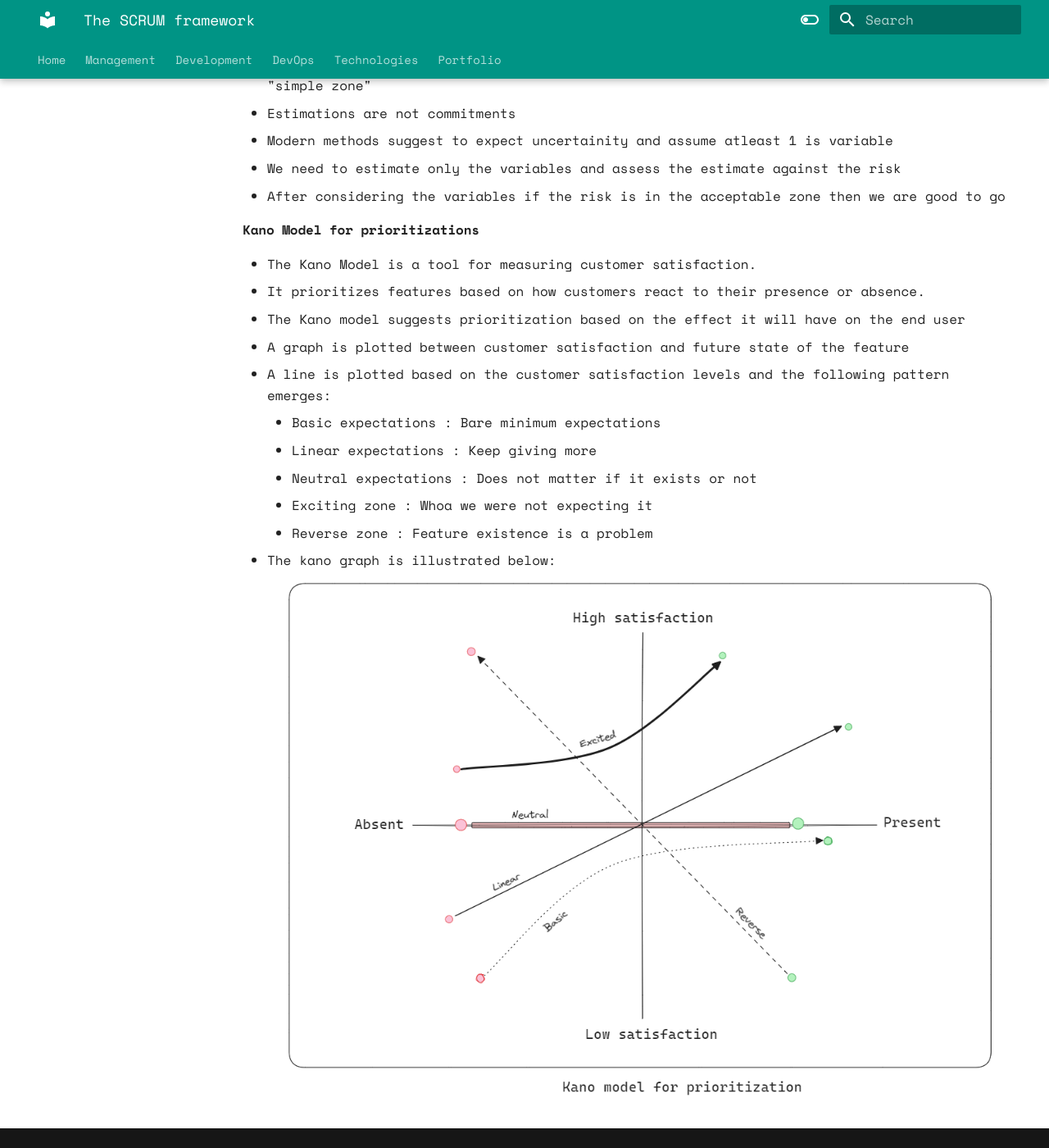
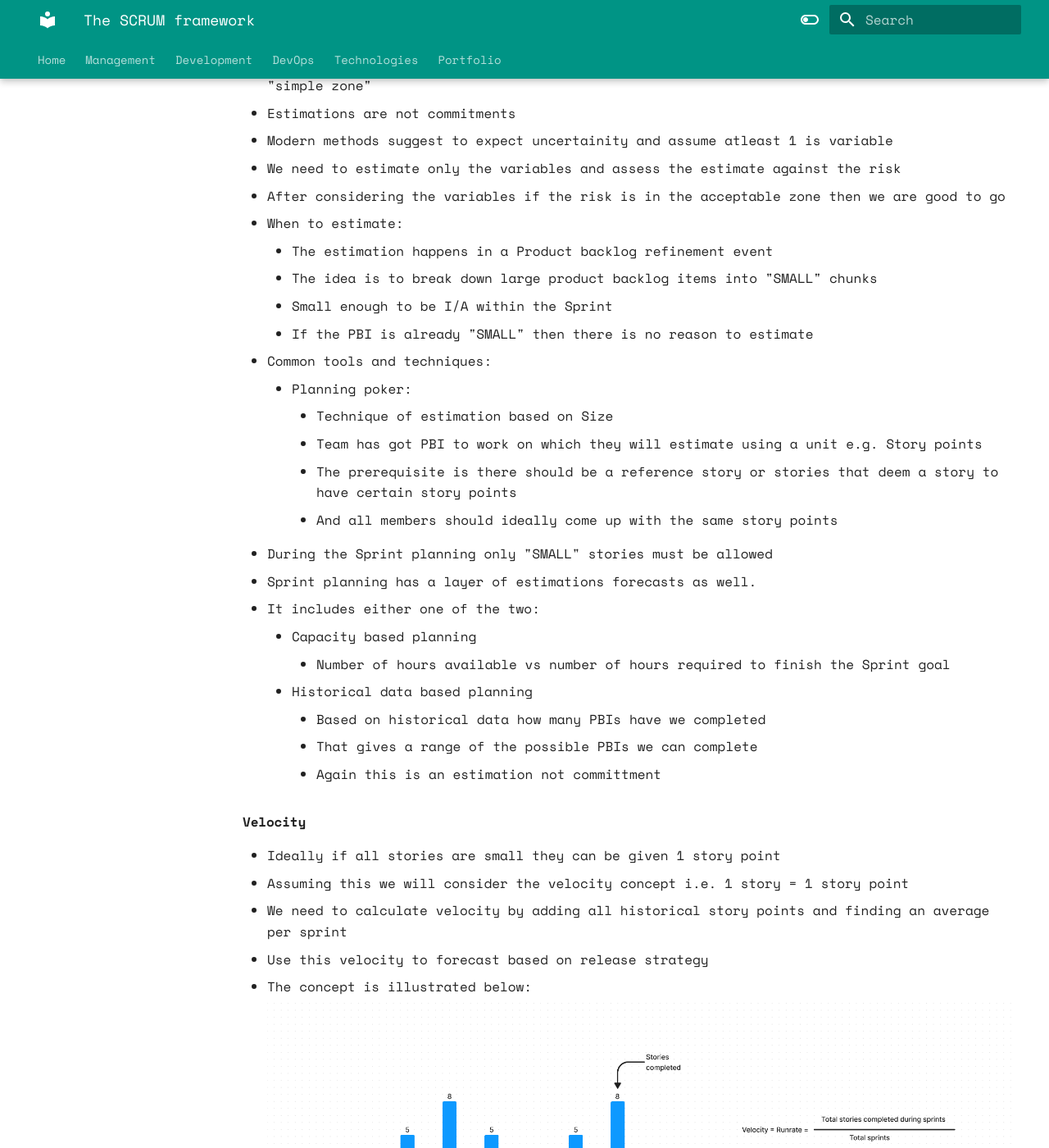
Before and after one commit to aadityadeshmukh/codex, an MkDocs documentation site: the page built from docs/Management/scrum.md, in a window 1280 px wide and 1400 px high, scrolled down 5144 px. Shown: the whole window at 82% size. Built offline with MkDocs 1.6.1 and Material for MkDocs 9.7.7, drawn with Linux system fonts in a browser that asks for light colours; some of the changed text lies outside the part shown.

Commit message:
Vellocity related

```diff
--- a/docs/Management/scrum.md
+++ b/docs/Management/scrum.md
@@ -126,7 +126,35 @@
 - Modern methods suggest to expect uncertainity and assume atleast 1 is variable
 - We need to estimate only the variables and assess the estimate against the risk
 - After considering the variables if the risk is in the acceptable zone then we are good to go
+- When to estimate:
+    - The estimation happens in a Product backlog refinement event
+    - The idea is to break down large product backlog items into "SMALL" chunks
+    - Small enough to be I/A within the Sprint
+    - If the PBI is already "SMALL" then there is no reason to estimate
+- Common tools and techniques:
+    - Planning poker:
+        - Technique of estimation based on Size
+        - Team has got PBI to work on which they will estimate using a unit e.g. Story points
+        - The prerequisite is there should be a reference story or stories that deem a story to have certain story points
+        - And all members should ideally come up with the same story points
+- During the Sprint planning only "SMALL" stories must be allowed
+- Sprint planning has a layer of estimations \ forecasts as well.
+- It includes either one of the two:
+    - Capacity based planning
+        - Number of hours available vs number of hours required to finish the Sprint goal
+    - Historical data based planning
+        - Based on historical data how many PBIs have we completed
+        - That gives a range of the possible PBIs we can complete
+        - Again this is an estimation not committment
 
+#### Velocity
+
+- Ideally if all stories are small they can be given 1 story point
+- Assuming this we will consider the velocity concept i.e. 1 story = 1 story point
+- We need to calculate velocity by adding all historical story points and finding an average per sprint
+- Use this velocity to forecast based on release strategy
+- The concept is illustrated below:
+![Velocity](../assets/images/management/velocity.png)
 
 #### Kano Model for prioritizations
 - The Kano Model is a tool for measuring customer satisfaction.
@@ -141,3 +169,5 @@
     - Reverse zone : Feature existence is a problem
 - The kano graph is illustrated below:
 ![A typical Kano graph](../assets/images/management/kano.png)
+
+#### Burndown Charts / Burn up charts
```
Also changed, not shown: docs/assets/images/management/velocity.png (added).
